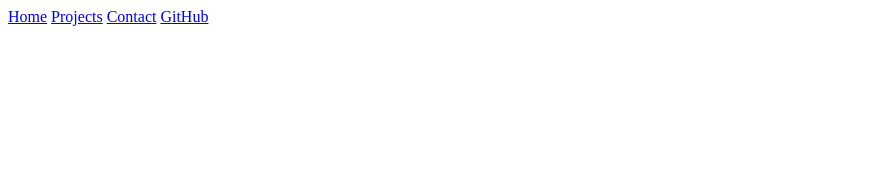
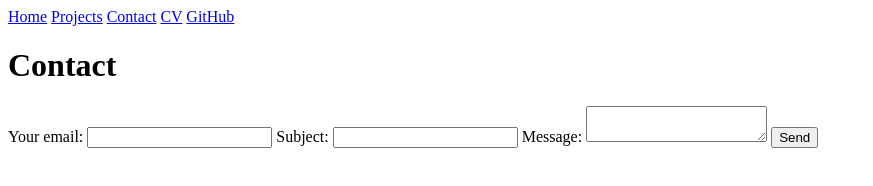
Before and after one commit to wesleyshe/portfolio, a plain HTML site: page contact/index.html in a window 1280 px wide. Shown: the whole page, without its empty margins (0-873 px from the left). Drawn offline with Linux system fonts and the light colour scheme; files that its build step writes are made by us from their sources.

Commit message:
Update index.html

```diff
--- a/contact/index.html
+++ b/contact/index.html
@@ -3,7 +3,7 @@
 <head>
     <meta charset="UTF-8">
     <meta name="viewport" content="width=device-width, initial-scale=1.0">
-    <title>Wesley She: Contacts</title>
+    <title>Ikea Shark: Contacts</title>
     <link href="style.css" rel="stylesheet" />
 </head>
 <body>
@@ -11,8 +11,29 @@
         <a href="index.html">Home</a>
         <a href="projects/index.html">Projects</a>
         <a href="contact/index.html">Contact</a>
+        <a href="cv/index.html">CV</a>
         <a href="https://github.com/wesleyshe" target="_blank">GitHub</a>
     </nav>
 
+    <h1>Contact</h1>
+
+    <form action="mailto:wesleys@mit.edu" method="GET">
+        <label>
+        Your email:
+        <input name="email" type="email">
+        </label>
+
+        <label>
+        Subject:
+        <input name="subject">
+        </label>
+
+        <label>
+        Message:
+        <textarea name="body"></textarea>
+        </label>
+
+        <button>Send</button>
+    </form>
 </body>
 </html>
```
